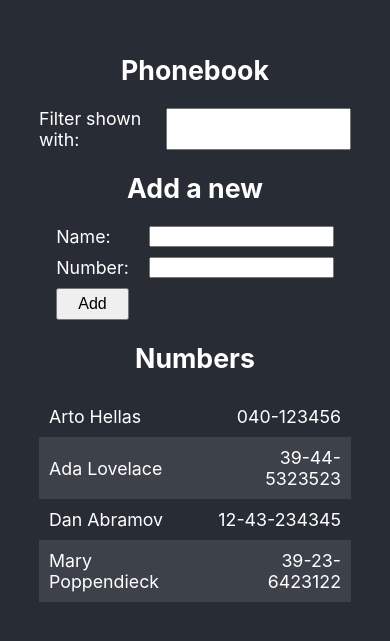
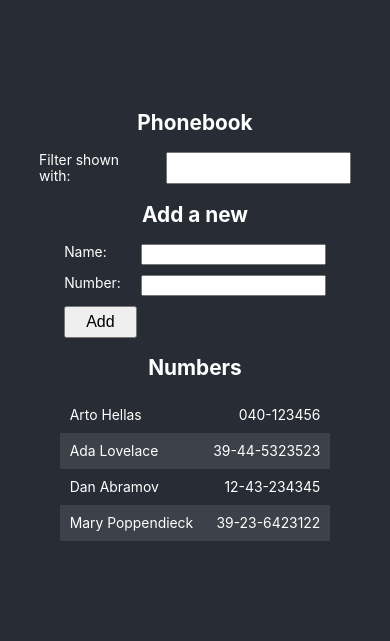
Before and after one commit to josenaldo/full-stack-open-2022, a React (Create React App) app in the folder part2/phonebook/: page / in a window 390 px wide. Shown: the part 105-746 px from the top of the page. Built offline with nearby package versions, Linux system fonts and the light colour scheme; data requests are answered from the project's data file.

Commit message:
:sparkles: feat: 2.15: Phonebook step7
Save new records to the database.

```diff
--- /dev/null
+++ b/part2/phonebook/jsconfig.json
@@ -0,0 +1,6 @@
+{
+    "compilerOptions": {
+        "baseUrl": "src"
+    },
+    "include": ["src"]
+}
--- a/part2/phonebook/src/App.css
+++ b/part2/phonebook/src/App.css
@@ -5,7 +5,7 @@
     flex-direction: column;
     align-items: center;
     justify-content: center;
-    font-size: calc(10px + 2vmin);
+    font-size: calc(10px + 1vmin);
     color: white;
     padding-left: clamp(10vw, 10vw, 50vw);
     padding-right: clamp(10vw, 10vw, 50vw);
--- a/part2/phonebook/src/App.js
+++ b/part2/phonebook/src/App.js
@@ -1,7 +1,7 @@
 import { useState, useEffect } from 'react'
 import axios from 'axios'
-import { Filter, PersonForm, Persons } from './components'
 
+import { Filter, PersonForm, Persons } from 'components'
 import './App.css'
 
 const App = () => {
@@ -29,7 +29,7 @@ const App = () => {
         setSearch(event.target.value)
     }
 
-    const handleSubmit = (event) => {
+    const addPerson = (event) => {
         event.preventDefault()
 
         const existingName = persons.find((person) => person.name === newName)
@@ -38,24 +38,25 @@ const App = () => {
             alert(`${newName} is already added to phonebook`)
         } else {
             const person = {
-                id: persons.length + 1,
                 name: newName,
                 number: newNumber,
             }
 
-            setPersons(persons.concat(person))
-            setNewName('')
-            setNewNumber('')
+            axios
+                .post('http://localhost:3001/persons', person)
+                .then((response) => {
+                    setPersons(persons.concat(response.data))
+                    setNewName('')
+                    setNewNumber('')
+                })
         }
     }
 
-    const fetchPersons = () => {
+    useEffect(() => {
         axios.get('http://localhost:3001/persons').then((response) => {
             setPersons(response.data)
         })
-    }
-
-    useEffect(fetchPersons, [])
+    }, [])
 
     return (
         <div className="App">
@@ -64,7 +65,7 @@ const App = () => {
 
             <h2>Add a new</h2>
             <PersonForm
-                onSubmit={handleSubmit}
+                onSubmit={addPerson}
                 newName={newName}
                 newNumber={newNumber}
                 handleNewNameChange={handleNewNameChange}
--- a/part2/phonebook/src/components/Filter.js
+++ b/part2/phonebook/src/components/Filter.js
@@ -1,4 +1,4 @@
-import { Input } from './Input'
+import { Input } from 'components'
 
 const Filter = ({ value, onChange }) => {
     return (
--- a/part2/phonebook/src/components/PersonForm.js
+++ b/part2/phonebook/src/components/PersonForm.js
@@ -1,4 +1,4 @@
-import { Input } from './Input'
+import { Input } from 'components'
 import './PersonForm.css'
 
 const PersonForm = ({
```
